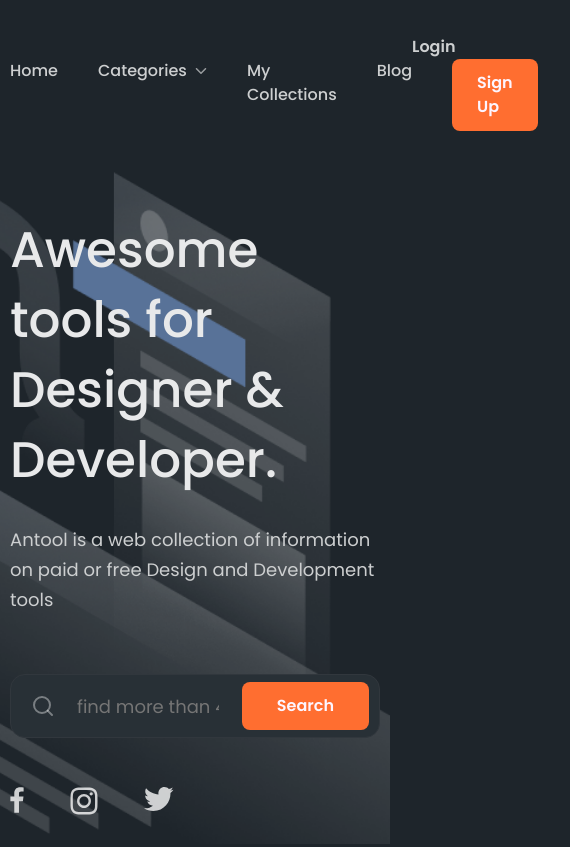
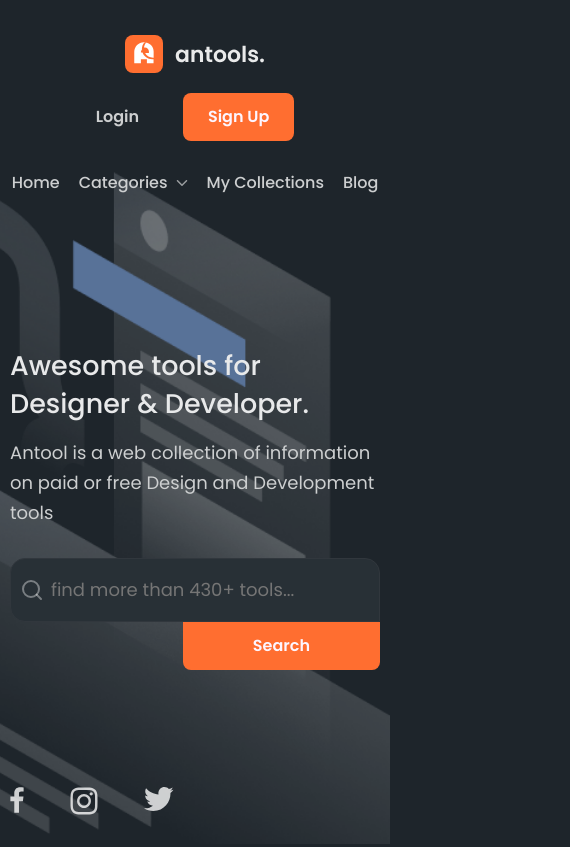
Before and after one commit to left9fet/any-tools, a website: page app/index.html in a window 390 px wide. Shown: the top 847 px of the page, 570 px wide, since content can reach past the window. Drawn offline with Linux system fonts and the light colour scheme.

Commit message:
done header adaptive

```diff
--- a/app/index.html
+++ b/app/index.html
@@ -13,7 +13,7 @@
         <div class="header__container-fluid">
             <div class="_container">
                 <div class="header__top">
-                    <a class="logo" href="">
+                    <a class="logo header__logo" href="">
                         <img src="images/icons/logo.svg" alt="logo">
                     </a>
                     <nav class="menu">
@@ -115,6 +115,7 @@
         </div>
     </header>
     <main class="main">
+        <!--
         <section class="popular">
             <div class="_container">
                 <div class="heading heading--center popular__heading">
@@ -721,8 +722,9 @@
                 </form>
             </div>
         </section>
+        -->
     </main>
-    <footer class="footer">
+    <!-- <footer class="footer">
         <div class="_container">
             <div class="footer__inner">
                 <div class="footer__column footer__column--info">
@@ -777,7 +779,7 @@
                 </div>
             </div>
         </div>
-    </footer>
+    </footer> -->
 
 
     <script src="js/main.min.js"></script>
--- a/app/scss/_global.scss
+++ b/app/scss/_global.scss
@@ -52,6 +52,14 @@
     padding: 0 160px 0 66px;
     height: 64px;
     border: 1px solid #31373D;
+
+    @media screen and (max-width: 400px) {
+        border-bottom-right-radius: 0;
+    }
+
+    @media screen and (max-width: 400px) {
+        padding: 0 10px 0 40px;
+    }
 }
 
 .search-box__btn {
@@ -72,4 +80,13 @@
     &:hover {
         background-color: darken(#FF6E30, 10);
     }
+
+    @media screen and (max-width: 400px) {
+        padding: 12px 70px;
+        position: static;
+        display: block;
+        transform: translateY(0);
+        margin-left: auto;
+        border-radius: 0 0 8px 8px;
+    }
 }
--- a/app/scss/style.scss
+++ b/app/scss/style.scss
@@ -36,16 +36,54 @@
     font-size: 16px;
     line-height: 1.5;
     font-weight: 500;
+
+    @media screen and (max-width: 980px) {
+        flex-wrap: wrap;
+    }
+
+    @media screen and (max-width: 400px) {
+        justify-content: center;
+    }
+}
+
+.header__logo {
+    @media screen and (max-width: 400px) {
+        flex: 0 1 100%;
+        margin-bottom: 20px;
+
+        img {
+            text-align: center;
+            margin: 0 auto;
+        }
+    }
+}
+
+.menu {
+    @media screen and (max-width: 980px) {
+        flex: 0 1 100%;
+        order: 1;
+        margin-top: 30px;
+    }
 }
 
 .menu__list {
     display: flex;
-    justify-content: space-between;
+    flex-wrap: wrap;
+    margin: -5px 0;
+
+    @media screen and (max-width: 400px) {
+        justify-content: center;
+    }
 }
 
 .menu__item {
+    margin: 5px 0;
     &:not(:last-child) {
         margin-right: 40px;
+
+        @media screen and (max-width: 600px) {
+            margin-right: 19px;
+        }
     }
 }
 
@@ -86,8 +124,11 @@
 .menu__dropdown-list {
     display: none;
     position: absolute;
-    top: 30px;
+    top: 35px;
     right: -30px;
+    padding: 20px;
+    background-color: #283036;
+    border-radius: 10px;
 }
 
 .menu__item--dropdown.menu__item--active .menu__link svg {
@@ -135,6 +176,18 @@
 
     &:not(:last-child) {
         margin-bottom: 30px;
+
+        @media screen and (max-width: 600px) {
+            margin-bottom: 15px;
+        }
+    }
+
+    @media screen and (max-width: 600px) {
+        font-size: 34px;
+    }
+
+    @media screen and (max-width: 400px) {
+        font-size: 27px;
     }
 }
 
@@ -143,6 +196,10 @@
 
     &:not(:last-child) {
         margin-bottom: 60px;
+
+        @media screen and (max-width: 600px) {
+            margin-bottom: 30px;
+        }
     }
 }
 
@@ -157,8 +214,11 @@
         width: 24px;
         height: 24px;
         left: 21px;
-        top: 50%;
-        transform: translateY(-50%);
+        top: 20px;
+
+        @media screen and (max-width: 400px) {
+            left: 10px;
+        }
     }
 }
 
```
Also changed, not shown: app/css/style.min.css.
